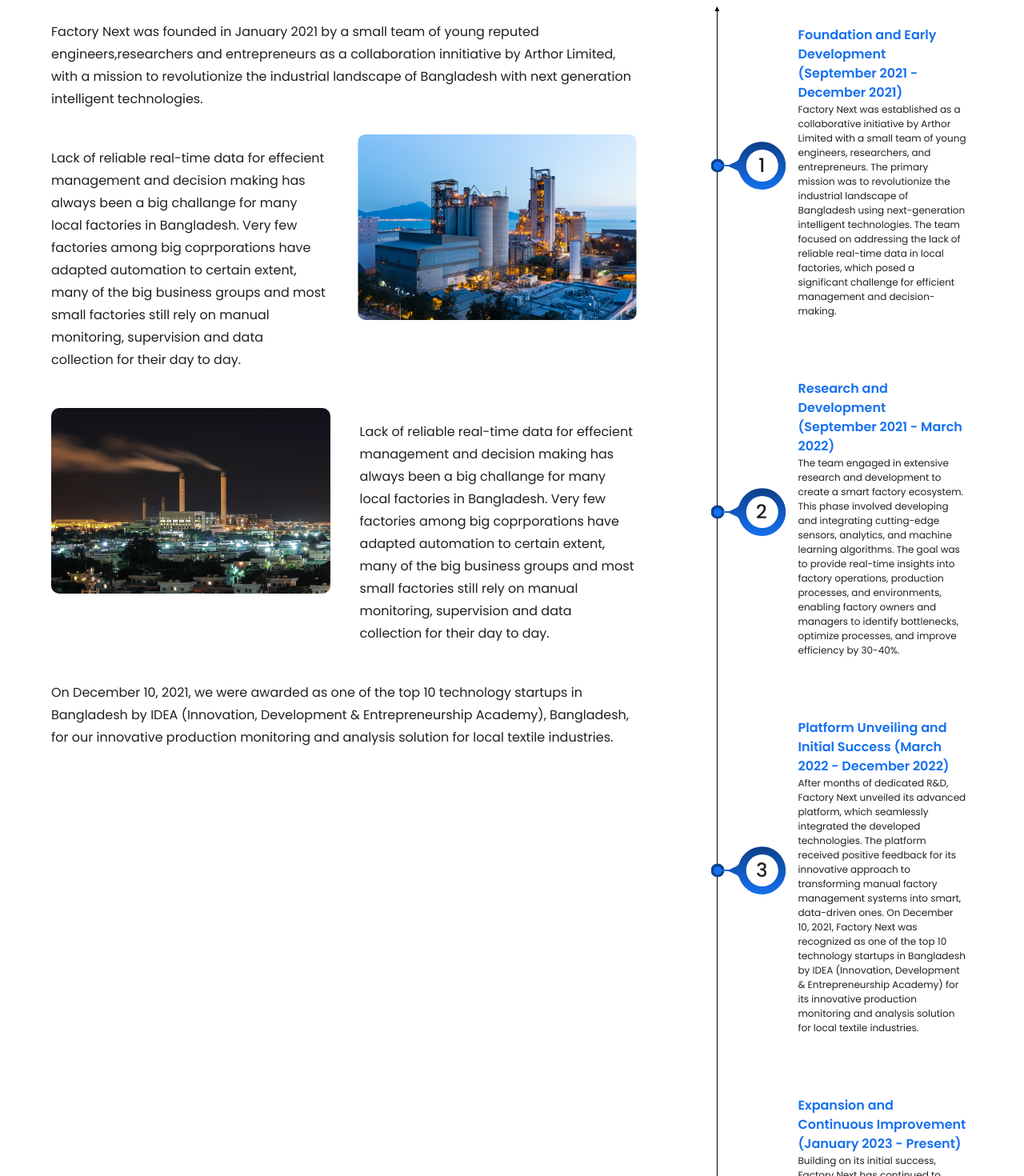
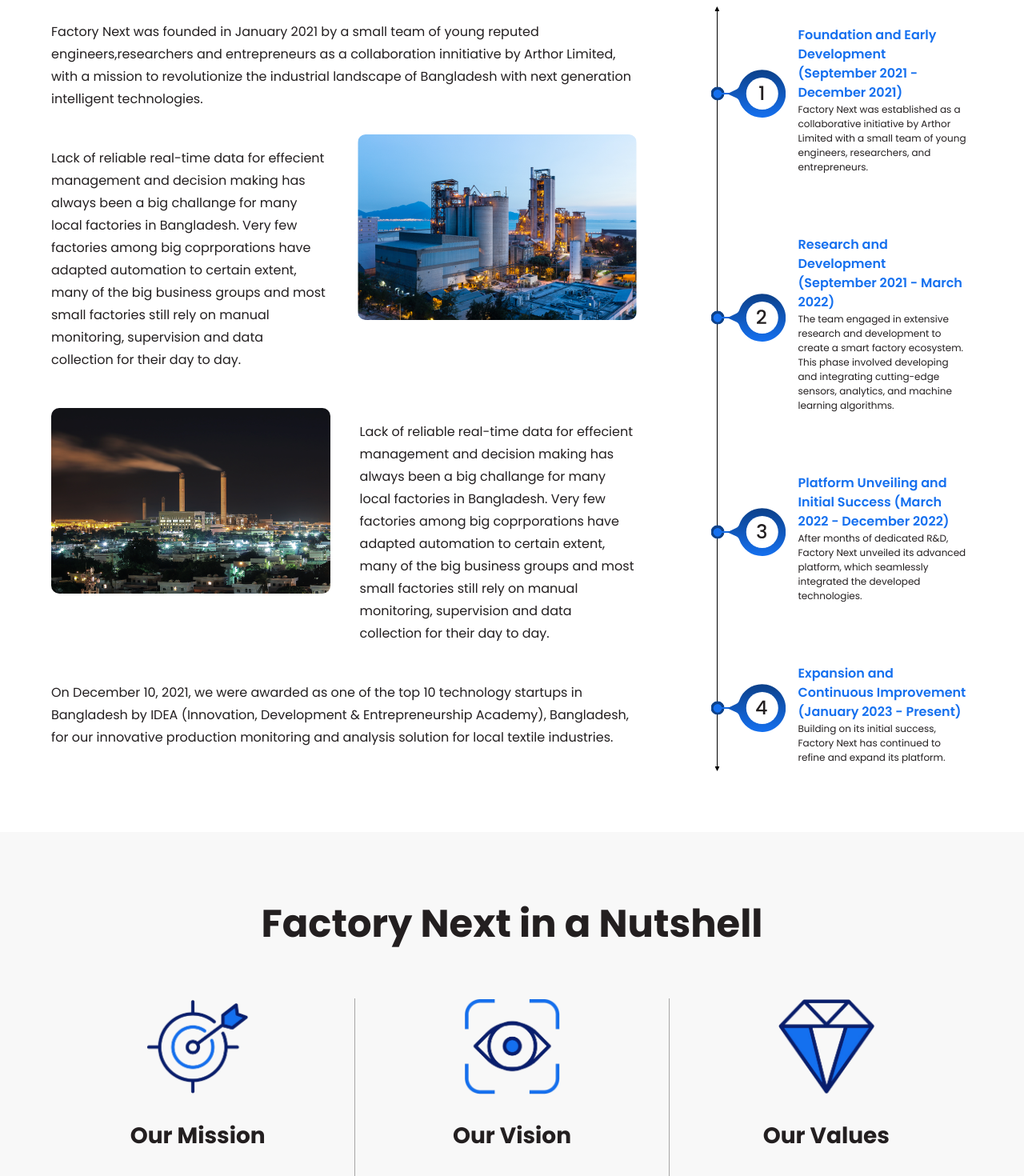
Before and after one commit to Tain55/FactoryNext-Official, a React (Vite) app: page /about in a window 1280 px wide. Shown: the part 1080-2550 px from the top of the page at 80% size. Built offline with nearby package versions, Linux system fonts and the light colour scheme.

Commit message:
temp update

```diff
--- a/src/Components/1-NavigationBar/NavigationBar.jsx
+++ b/src/Components/1-NavigationBar/NavigationBar.jsx
@@ -72,7 +72,7 @@ const NavigationBar = () => {
             <NavLink className='menu-text' style={navLinkStyles} to='/about'>About Us</NavLink>
             <NavLink className='menu-text' style={navLinkStyles} to='/solutions'>Our solutions</NavLink>
             {/* <NavLink className='menu-text' style={navLinkStyles} to='/iotproducts/machine-monitoring'>IoT products</NavLink> */}
-            <NavLink className='menu-text' style={navLinkStyles} to='/blogs'>Blogs</NavLink>
+            {/* <NavLink className='menu-text' style={navLinkStyles} to='/blogs'>Blogs</NavLink> */}
             <NavLink className='menu-text' style={navLinkStyles} to='/informationdesk'>Information Desk</NavLink>
           </nav>
 
--- a/src/Components/15-OurStory/Story.jsx
+++ b/src/Components/15-OurStory/Story.jsx
@@ -41,7 +41,7 @@ const Story = () => {
                                     <img src={titlei1} alt="" />
                                     <div className='singleDetailsText'>
                                     <p className='singleDetailsHeading'>Foundation and Early Development (September 2021 - December 2021)</p>
-                                    <p className='singleDetailsParagraph'>Factory Next was established as a collaborative initiative by Arthor Limited with a small team of young engineers, researchers, and entrepreneurs. The primary mission was to revolutionize the industrial landscape of Bangladesh using next-generation intelligent technologies. The team focused on addressing the lack of reliable real-time data in local factories, which posed a significant challenge for efficient management and decision-making.
+                                    <p className='singleDetailsParagraph'>Factory Next was established as a collaborative initiative by Arthor Limited with a small team of young engineers, researchers, and entrepreneurs.
                                     </p>
                                     </div>
                                 </div>
@@ -50,7 +50,7 @@ const Story = () => {
                                     <div className='singleDetailsText'>
                                     <p className='singleDetailsHeading'> Research and Development (September 2021 - March 2022)
                                     </p>
-                                    <p className='singleDetailsParagraph'>The team engaged in extensive research and development to create a smart factory ecosystem. This phase involved developing and integrating cutting-edge sensors, analytics, and machine learning algorithms. The goal was to provide real-time insights into factory operations, production processes, and environments, enabling factory owners and managers to identify bottlenecks, optimize processes, and improve efficiency by 30-40%.
+                                    <p className='singleDetailsParagraph'>The team engaged in extensive research and development to create a smart factory ecosystem. This phase involved developing and integrating cutting-edge sensors, analytics, and machine learning algorithms.
                                     </p>
                                     </div>
                                 </div>
@@ -59,8 +59,7 @@ const Story = () => {
                                     <div className='singleDetailsText'>
                                     <p className='singleDetailsHeading'>Platform Unveiling and Initial Success (March 2022 - December 2022)
                                     </p>
-                                    <p className='singleDetailsParagraph'>After months of dedicated R&D, Factory Next unveiled its advanced platform, which seamlessly integrated the developed technologies. The platform received positive feedback for its innovative approach to transforming manual factory management systems into smart, data-driven ones. On December 10, 2021, Factory Next was recognized as one of the top 10 technology startups in Bangladesh by IDEA (Innovation, Development & Entrepreneurship Academy) for its innovative production monitoring and analysis solution for local textile industries.
-                                    </p>
+                                    <p className='singleDetailsParagraph'>After months of dedicated R&D, Factory Next unveiled its advanced platform, which seamlessly integrated the developed technologies. </p>
                                     </div>
                                 </div>
                                 <div className='singleDetails'>
@@ -68,7 +67,7 @@ const Story = () => {
                                     <div className='singleDetailsText'>
                                     <p className='singleDetailsHeading'> Expansion and Continuous Improvement (January 2023 - Present)
                                     </p>
-                                    <p className='singleDetailsParagraph'>Building on its initial success, Factory Next has continued to refine and expand its platform. This phase involves onboarding more factories, enhancing the technology with continuous updates, and exploring new industrial applications. The focus remains on driving the adoption of intelligent technologies across more factories in Bangladesh, aiming to further increase efficiency and promote the 4th industrial revolution in local industries.
+                                    <p className='singleDetailsParagraph'>Building on its initial success, Factory Next has continued to refine and expand its platform.
 
                                     </p>
                                     </div>
--- a/src/Components/17-OurLeaders/Ourleader.jsx
+++ b/src/Components/17-OurLeaders/Ourleader.jsx
@@ -18,10 +18,17 @@ const Ourleader = () => {
             title2="Founder & CEO"
             image={imageface1}
           />
-          <CardL title1="Arif Mahmood" title2="Founder & CEO" image={arif} />
+          <CardL
+            title1="Dr. Arif Iftakher Mahmood
+"
+            title2="Co-founder  &  Advisor
+"
+            image={arif}
+          />
           <CardL
             title1="Abdullah Al Mamun"
-            title2="Founder & CEO"
+            title2="Co-founder  &  Advisor
+"
             image={mamun}
           />
         </div>
@@ -50,16 +57,18 @@ const Ourleader = () => {
             title2="Founder & CEO"
             image={imageface1}
           />
-        <CardL title1="Arif Mahmood" title2="Founder & CEO" image={arif} />
+          <CardL
+            title1="Dr. Arif Iftakher Mahmood
+"
+            title2="Co-founder  &  Advisor
+"
+            image={arif}
+          />
           <CardL
             title1="Abdullah Al Mamun"
-          title2="Founder & CEO"
+            title2="Co-founder  &  Advisor
+"
             image={mamun}
-        />
-        <CardL
-          title1="Plabon Dutta"
-          title2="Technical Director"
-          image={plabon}
           />
         <CardL
           title1="Anik Islam Sajib"
--- a/src/Components/27-OurSolutionBanner/OurSolutionBanner.jsx
+++ b/src/Components/27-OurSolutionBanner/OurSolutionBanner.jsx
@@ -23,7 +23,7 @@ const OurSolutionBanner = () => {
                 }}>
                 <div className='bannerContents'>
                         <div className='aboutUs' style={{zIndex:3}}>
-                            <p className='image-p'>Our SOlutions</p>
+                            <p className='image-p'>Our Solutions</p>
                         </div>
                         <div className='scrolldown'>
                             <div className='scrollDownHeight'>
```
Lines whose indentation alone changed are shown as unchanged.
